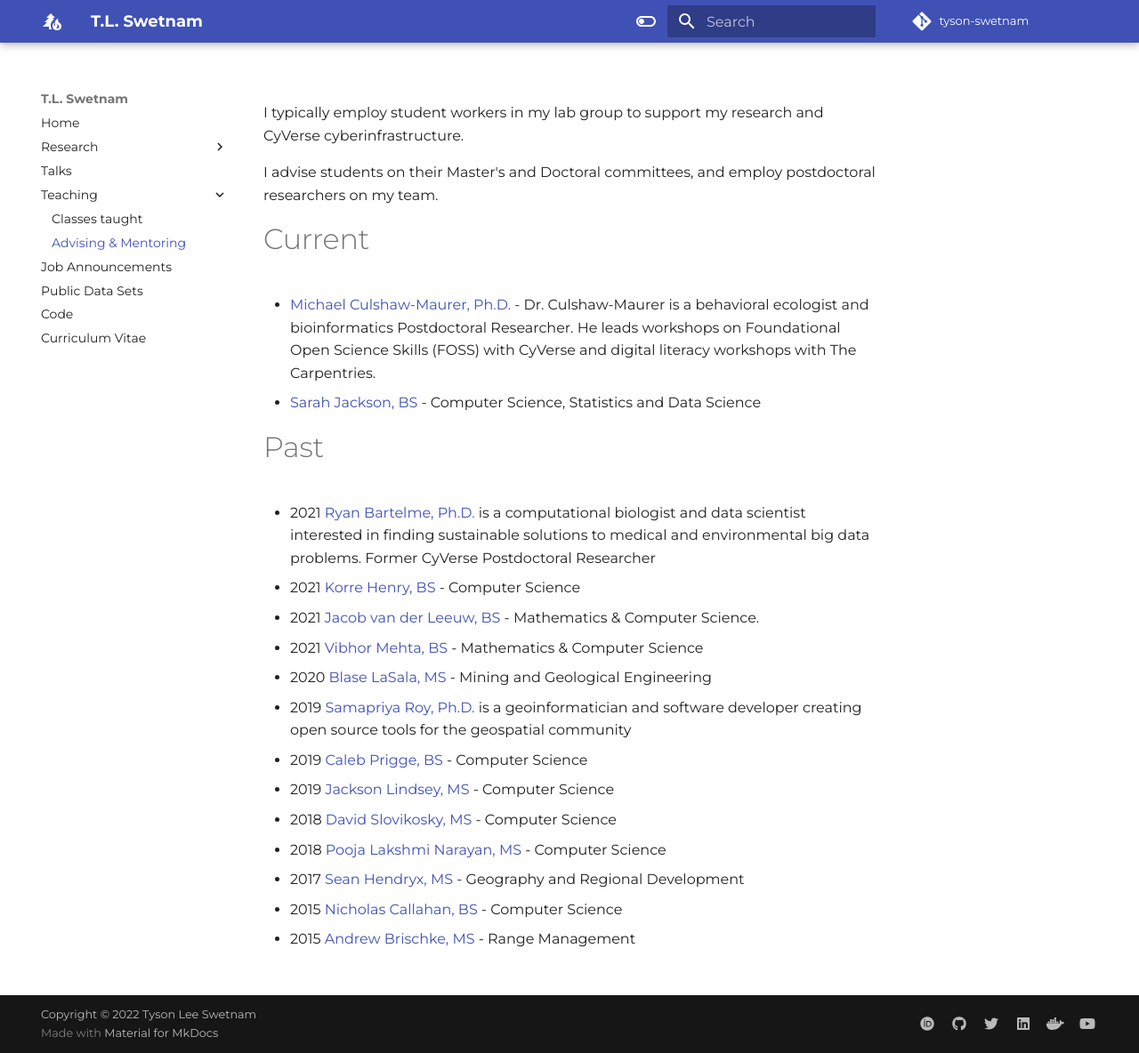
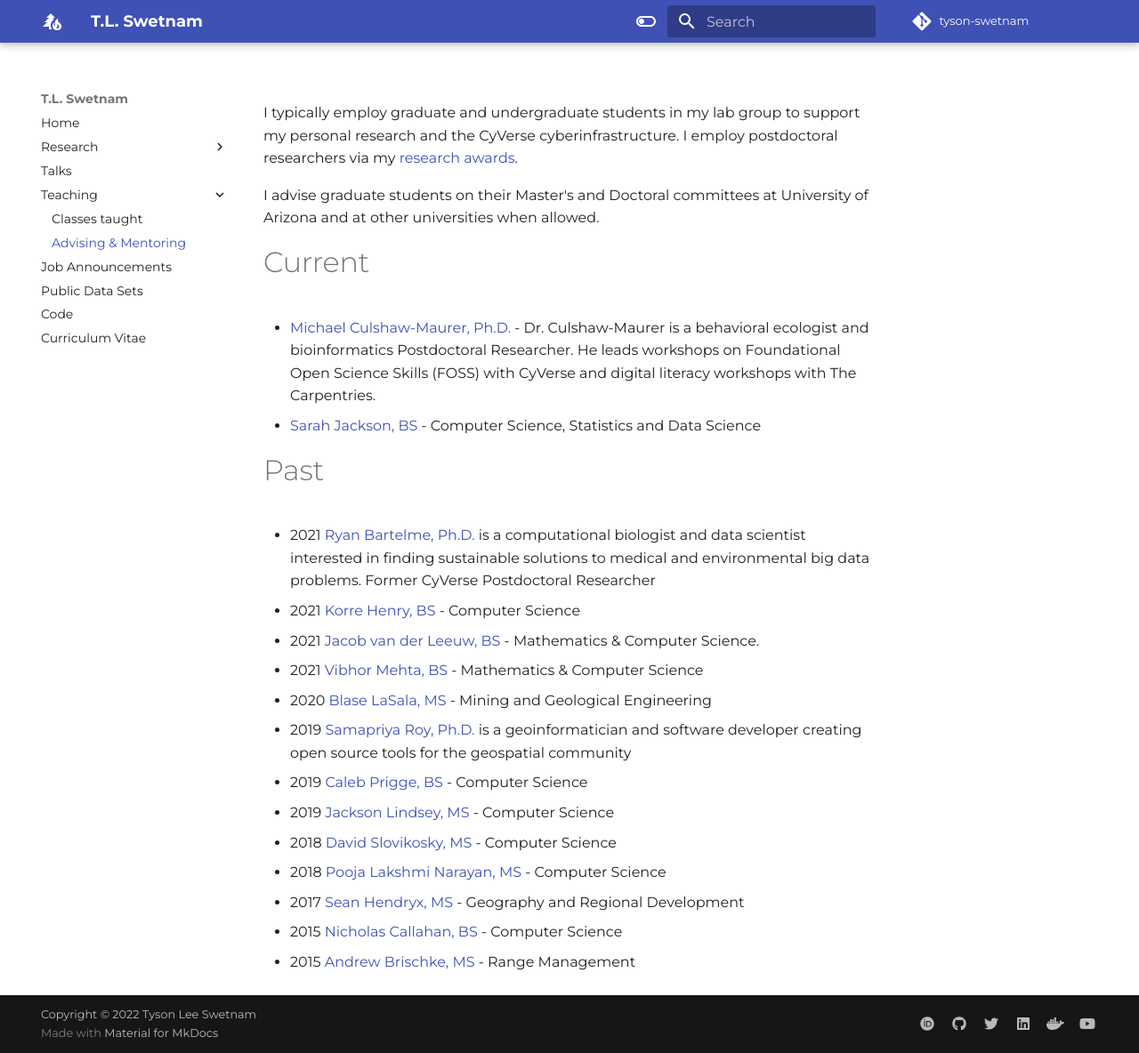
Before and after one commit to tyson-swetnam/new-website, an MkDocs documentation site: the page built from docs/mentoring.md, in a window 1280 px wide and 1184 px high. Shown: the whole window at 89% size. Built offline with MkDocs 1.6.1 and Material for MkDocs 9.7.7, drawn with Linux system fonts in a browser that asks for light colours; some web fonts are replaced; comment, search, counter and statistics services are not loaded.

Commit message:
Update mentoring.md

```diff
--- a/docs/mentoring.md
+++ b/docs/mentoring.md
@@ -1,6 +1,6 @@
-I typically employ student workers in my lab group to support my research and CyVerse cyberinfrastructure.
+I typically employ graduate and undergraduate students in my lab group to support my personal research and the CyVerse cyberinfrastructure. I employ postdoctoral researchers via my [research awards](./current_projects).
 
-I advise students on their Master's and Doctoral committees, and employ postdoctoral researchers on my team.
+I advise graduate students on their Master's and Doctoral committees at University of Arizona and at other universities when allowed.
 
 # Current
 
```
